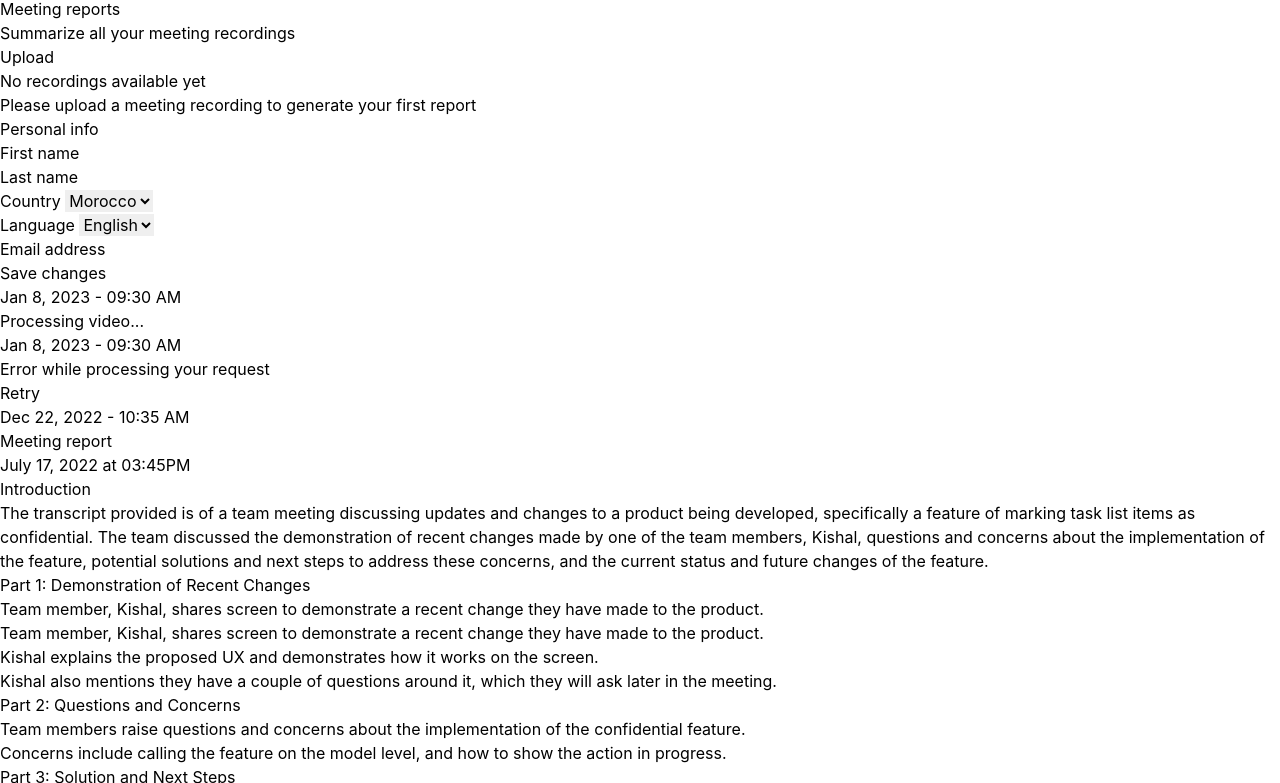
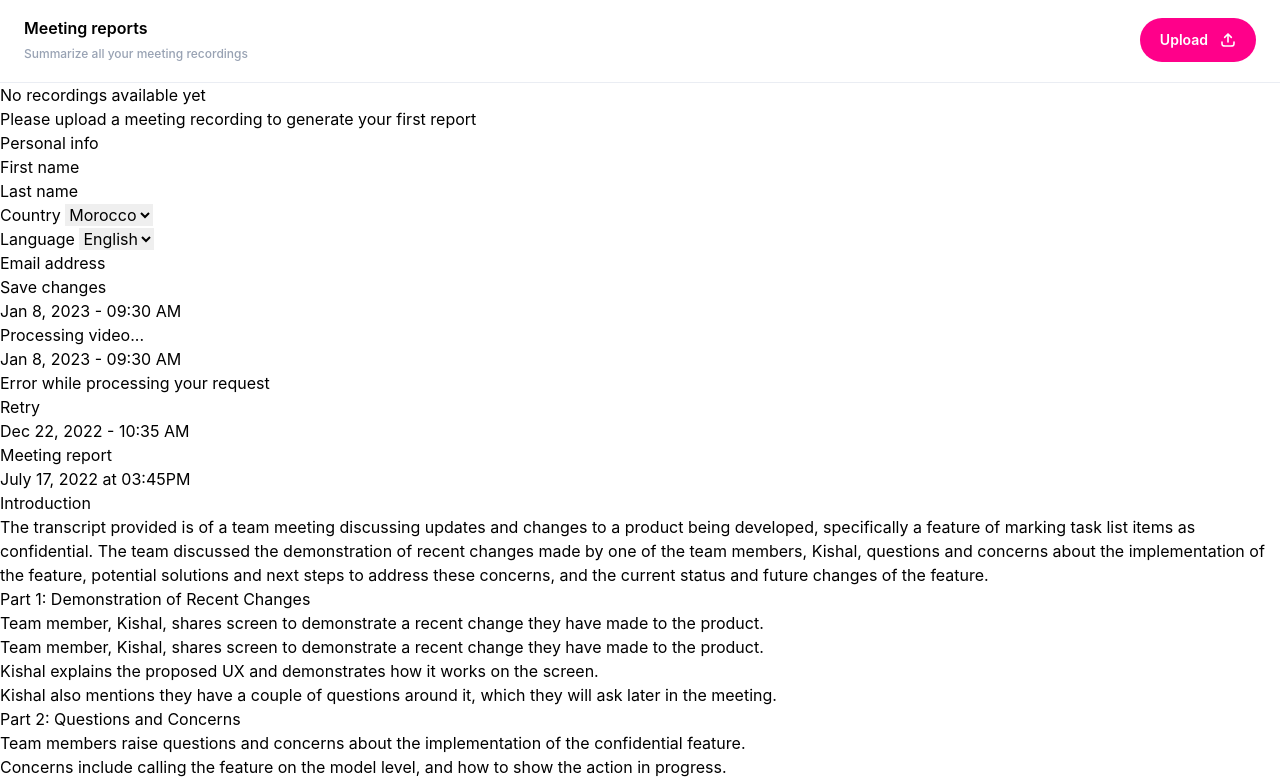
Before and after one commit to rejoan121615/Dashboard---Figma-to-Tailwind, a website: page Homepage.html in a window 1280 px wide. Shown: the part 77-860 px from the top of the page. Drawn offline with Linux system fonts and the light colour scheme.

Commit message:
report section complete

```diff
--- a/Homepage.html
+++ b/Homepage.html
@@ -9,11 +9,11 @@
     </head>
     <body>
         <!-- Top Menuber -->
-        <header>
+        <header class="bg-white border-b border-EAEDF3">
             <div class="p-5 pt-3 pb-0 flex justify-between">
                 <div class="flex items-start gap-x-5">
                     <!-- brand logo  -->
-                    <div class="w-9 h-9 mt-1 ">
+                    <div class="w-9 h-9 mt-1">
                         <img
                             class="w-full h-full"
                             src="./images/logo.png"
@@ -28,7 +28,7 @@
                                 >Reports</a
                             >
                         </li>
-                        <li class="border-b-[2px] border-transparent  pb-3">
+                        <li class="border-b-[2px] border-transparent pb-3">
                             <a
                                 class="text-[14px] leading-[48px] font-bold text-98A2B3"
                                 href=""
@@ -38,25 +38,57 @@
                     </ul>
                 </div>
                 <!-- user area  -->
-                <div class=" flex items-center gap-x-3 -mt-3 ">
-                    <a class=" text-14px leading-48px font-[500] capitalize text-98A2B3   " href="#">logout</a>
+                <div class="flex items-center gap-x-3 -mt-3">
+                    <a
+                        class="text-14px leading-48px font-[500] capitalize text-98A2B3"
+                        href="#"
+                        >logout</a
+                    >
                     <!-- profile  -->
-                    <div class=" w-[34px] h-[34px] rounded-full ">
-                      <img src="./images/profile-img.png" alt="Profile Images">
+                    <div class="w-[34px] h-[34px] rounded-full">
+                        <img
+                            src="./images/profile-img.png"
+                            alt="Profile Images"
+                        />
                     </div>
                 </div>
             </div>
         </header>
 
         <!-- Metting Reports -->
-        <section>
-            <div>
+        <section class="bg-white border-b border-EAEDF3 px-6 py-5">
+            <div class=" flex items-center justify-between">
                 <div>
-                    <h3>Meeting reports</h3>
-                    <p>Summarize all your meeting recordings</p>
+                    <h3 class="font-semibold text-base leading-19px mb-2">
+                        Meeting reports
+                    </h3>
+                    <p class="font-500 text-xs leading-4 text-98A2B3">
+                        Summarize all your meeting recordings
+                    </p>
                 </div>
                 <div>
-                    <button>Upload <span></span></button>
+                    <button
+                        class=" btn"
+                    >
+                        Upload
+                        <span class="w-4 h-4">
+                            <svg
+                                width="16"
+                                height="16"
+                                viewBox="0 0 16 16"
+                                fill="none"
+                                xmlns="http://www.w3.org/2000/svg"
+                            >
+                                <path
+                                    d="M14 10V10.8C14 11.9201 14 12.4802 13.782 12.908C13.5903 13.2843 13.2843 13.5903 12.908 13.782C12.4802 14 11.9201 14 10.8 14H5.2C4.07989 14 3.51984 14 3.09202 13.782C2.71569 13.5903 2.40973 13.2843 2.21799 12.908C2 12.4802 2 11.9201 2 10.8V10M11.3333 5.33333L8 2M8 2L4.66667 5.33333M8 2V10"
+                                    stroke="white"
+                                    stroke-width="1.6"
+                                    stroke-linecap="round"
+                                    stroke-linejoin="round"
+                                />
+                            </svg>
+                        </span>
+                    </button>
                 </div>
             </div>
         </section>
--- a/src/css/input.css
+++ b/src/css/input.css
@@ -16,3 +16,9 @@
     @apply text-14px font-[500] leading-[48px];
   }
 }
+
+@layer components {
+  .btn {
+   @apply bg-FF008A font-semibold text-14px leading-5 text-white flex items-center gap-x-3 rounded-full px-5 py-3;
+  }
+}
--- a/tailwind.config.js
+++ b/tailwind.config.js
@@ -18,7 +18,11 @@ module.exports = {
                 "14px": "14px",
             },
             lineHeight: {
+                "19px": "19px",
                 '48px': "48px"
+            },
+            fontWeight: {
+                "500": 500
             }
         },
     },
```
Also changed, not shown: dist/style.css, images/icons/upload-icon.svg (added).
